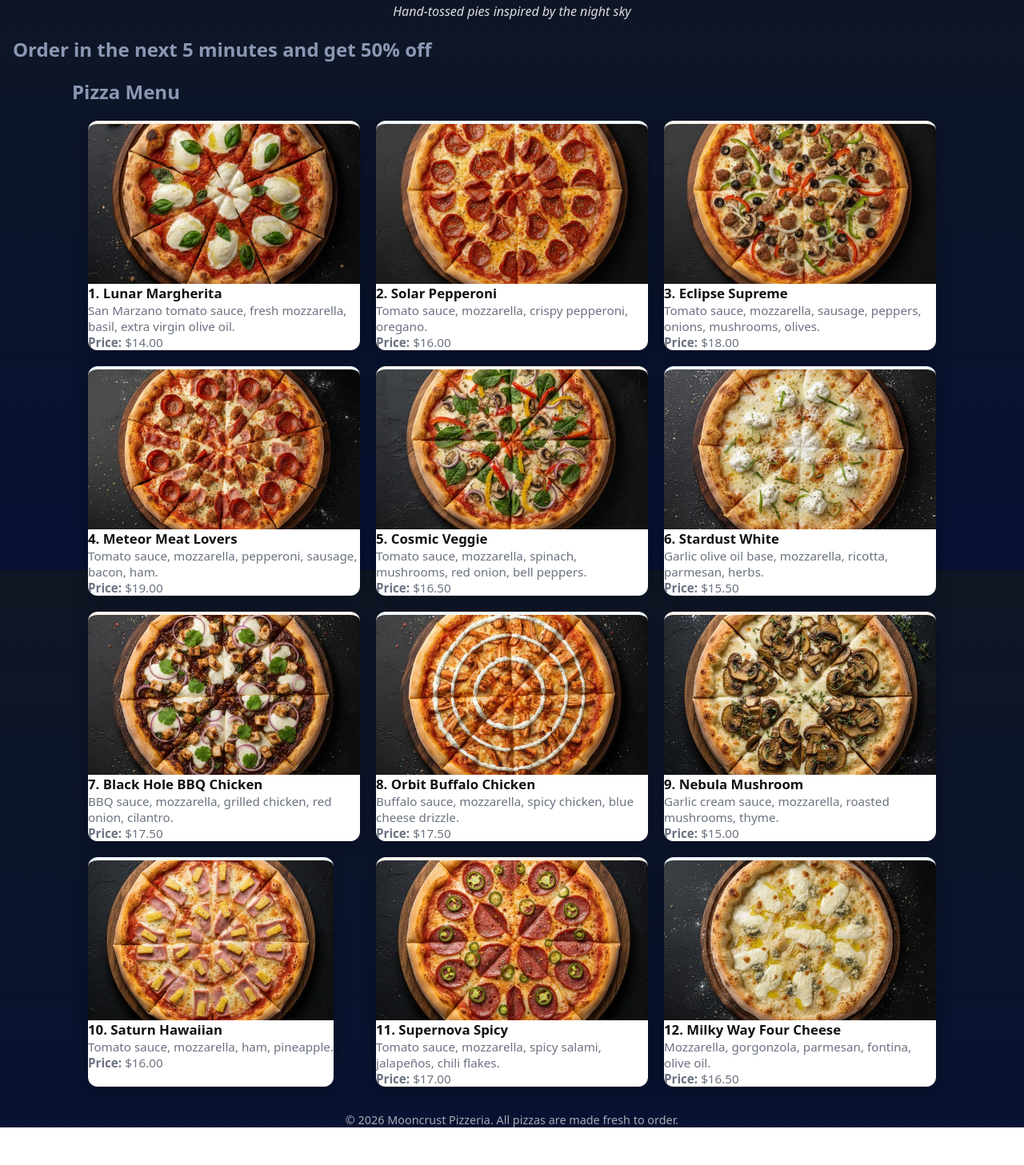
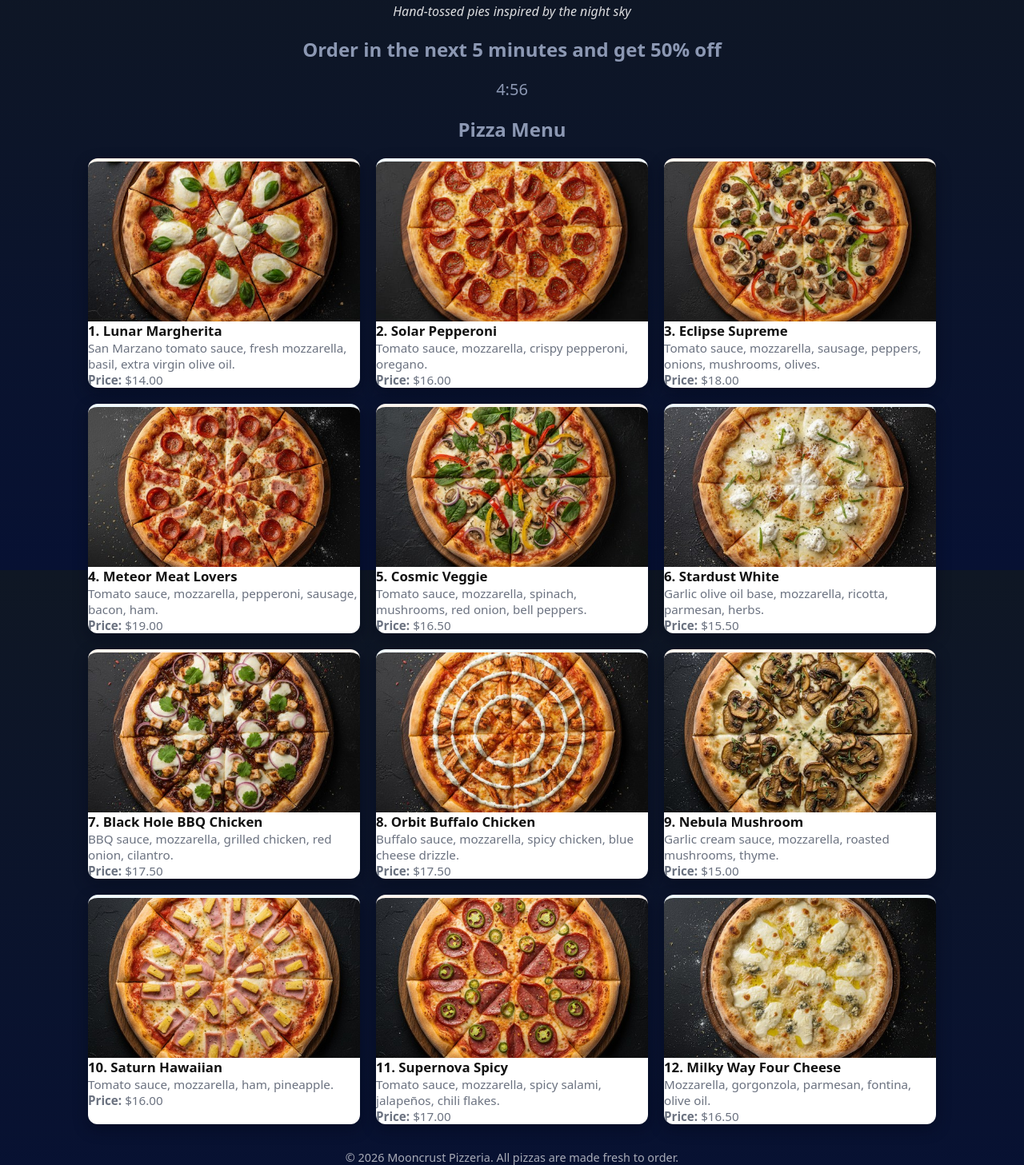
Before and after one commit to jadenlorico/restaurant-menu, a plain HTML site: page index.html in a window 1280 px wide. Shown: the part 87-1544 px from the top of the page at 80% size. Before the commit the page ends 1497 px from the top, so only its background shows below. Drawn offline with Linux system fonts and the light colour scheme.

Commit message:
edited layout

```diff
--- a/css/styles.css
+++ b/css/styles.css
@@ -34,7 +34,10 @@ main{max-width:1100px;margin:0 auto}
 
 /* Menu list as flexbox cards */
 .menu-list{list-style:none;padding:0;margin:1.25rem 0;display:flex;flex-wrap:wrap;gap:1.25rem;justify-content:center}
-.menu-list li{flex:1 1 calc(33.333% - 1.25rem);max-width:340px;display:flex}
+.menu-list li{flex:1 1 calc(33.333% - 1.25rem);max-width:340px;display:flex;align-items:stretch}
+
+/* make each card fill its parent so all have equal dimensions */
+.menu-list li article{flex:1;height:100%}
 
 article{background:#fff;border-radius:12px;overflow:hidden;display:flex;flex-direction:column;box-shadow:0 6px 18px rgba(2,6,23,0.45);transition:transform .22s ease,box-shadow .22s ease}
 article:hover{transform:translateY(-6px);box-shadow:0 18px 36px rgba(2,6,23,0.55)}
@@ -42,7 +45,7 @@ article:hover{transform:translateY(-6px);box-shadow:0 18px 36px rgba(2,6,23,0.55
 figure{margin:0}
 figure img{width:100%;height:200px;object-fit:cover;display:block}
 
-article .content{padding:1rem;display:flex;flex-direction:column;gap:0.5rem}
+article .content{padding:1.5rem;display:flex;flex-direction:column;gap:0.75rem}
 
 article h3{margin:0;font-size:1.05rem;color:#111}
 article p{margin:0;color:var(--muted);font-size:0.95rem}
@@ -51,6 +54,12 @@ article p{margin:0;color:var(--muted);font-size:0.95rem}
 .price{margin-left:auto;padding:0.35rem 0.6rem;background:#f3f4f6;border-radius:999px;font-weight:700;color:#0b1220}
 
 footer{max-width:1100px;margin:2rem auto 0;color:rgba(255,255,255,0.65);text-align:center;font-size:0.9rem}
+
+/* center headings */
+h2 { text-align: center; }
+
+/* center countdown in promo */
+#promo { text-align: center; font-size: 1.25rem; margin-top: 0.5rem; }
 
 /* Accent and small responsive tweaks */
 .menu-list li:nth-child(odd) article{border-top:4px solid rgba(239,125,32,0.08)}
--- a/scripts/scripts.js
+++ b/scripts/scripts.js
@@ -1 +1,27 @@
-console.log("loading...")
+console.log("loading...");
+
+// countdown timer: start at 5 minutes and update #promo element
+function startCountdown(durationSeconds, displayElement) {
+  let remaining = durationSeconds;
+  const intervalId = setInterval(() => {
+    const minutes = Math.floor(remaining / 60);
+    const seconds = remaining % 60;
+    displayElement.textContent = `${minutes}:${seconds.toString().padStart(2, '0')}`;
+
+    if (remaining <= 0) {
+      clearInterval(intervalId);
+      displayElement.textContent = "00:00";
+      // you could trigger another action when countdown finishes
+    }
+
+    remaining -= 1;
+  }, 1000);
+}
+
+document.addEventListener('DOMContentLoaded', () => {
+  const promo = document.getElementById('promo');
+  if (promo) {
+    // 5 minutes = 300 seconds
+    startCountdown(300, promo);
+  }
+});
```
